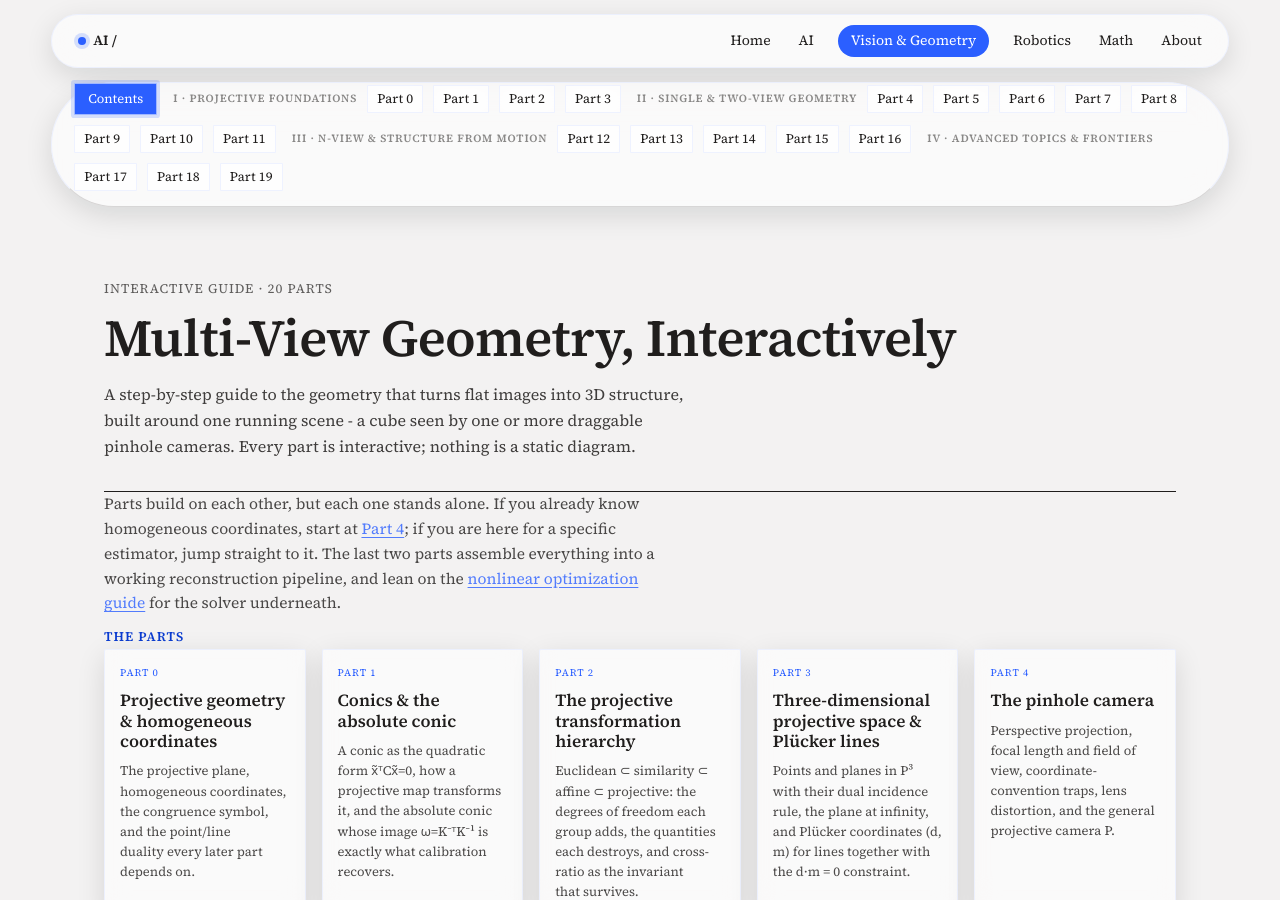
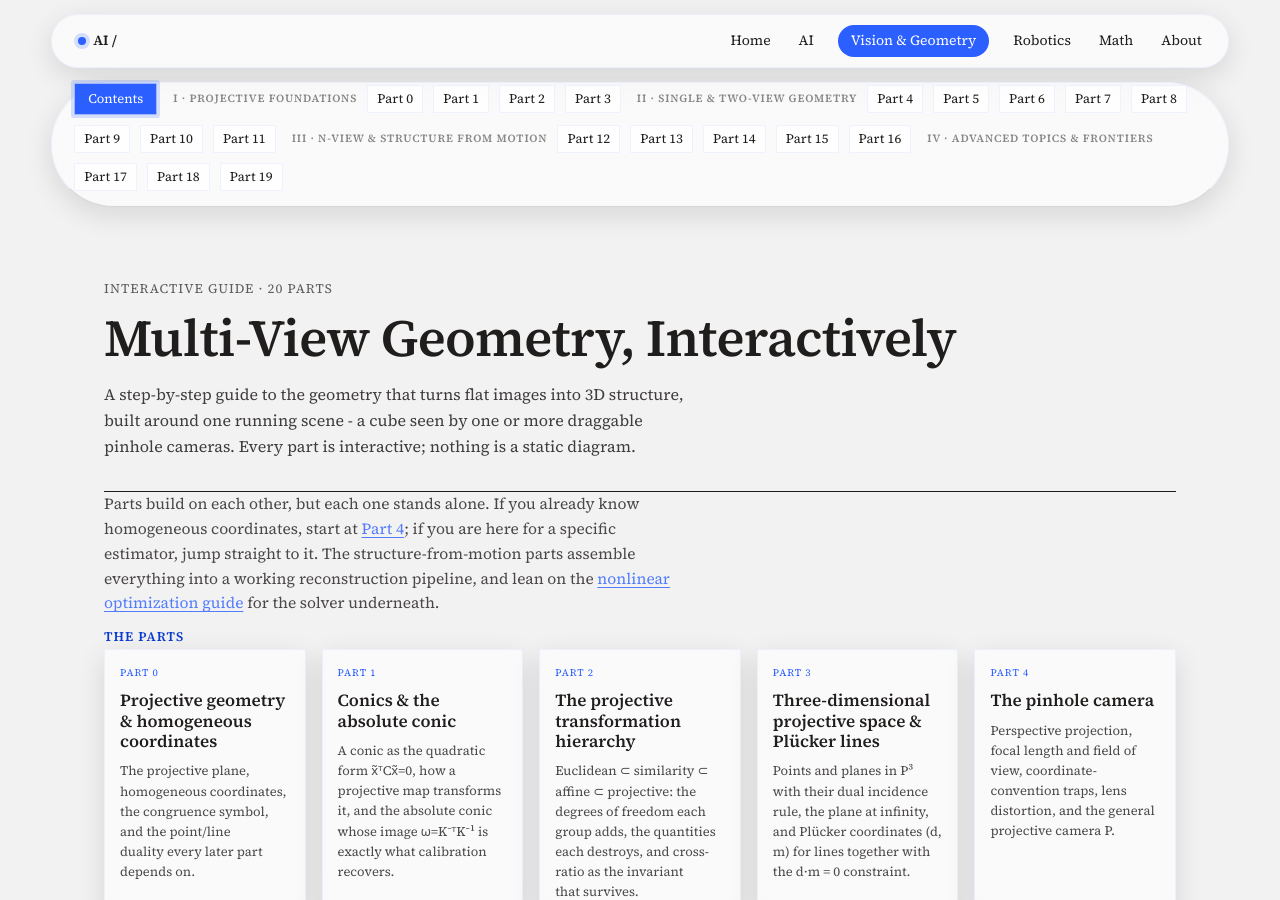
Before and after one commit to DenimPatel/AI, a Jekyll site: the page built from vision/multi-view-geometry/index.md, in a window 1280 px wide and 900 px high. Built offline with Jekyll 4.4.1, drawn with Linux system fonts in a browser that asks for light colours.

Commit message:
Finish multi-view geometry cross-reference and count sweep
Correct the hardcoded part numbers in the sfm, sfm-pipelines and beyond
section-kickers, fix the remaining stale Part-range references in
pinhole-camera and beyond, refresh the series hub description, and
update the shared page-count claims to 26.

```diff
--- a/vision/multi-view-geometry/beyond/index.html
+++ b/vision/multi-view-geometry/beyond/index.html
@@ -107,7 +107,7 @@ redirect_from:
 <main>
 <div class="wrap mvg">
   <section class="page-header">
-    <span class="section-kicker">Interactive guide · Part 15 of {{ site.data.series.multi_view_geometry.parts | size }}</span>
+    <span class="section-kicker">Interactive guide · Part 19 of {{ site.data.series.multi_view_geometry.parts | size }}</span>
     <h1>Beyond: SLAM, MVS &amp; Learned Geometry</h1>
     <p>Every part of this series so far — from Part 4's projection equation through Part 16's full structure-from-motion pipeline — ends at the same kind of answer: a <em>sparse</em> point cloud, with 3D coordinates only for the handful of pixels that got matched as features. This closing part is a survey of what the field builds on top of that. First, <strong>dense multi-view stereo</strong>, which pushes from "a few thousand matched points" to "a depth estimate at nearly every pixel," and fuses many such depth maps into one solid surface. Then the newest shift: <strong>neural and feed-forward methods</strong> (NeRF, 3D Gaussian Splatting, DUSt3R-style models) that replace pieces of this classical pipeline with learned components — while, in every case that has actually stuck, still leaning on the same projection equation, known or estimated camera poses, and multi-view consistency this guide spent eleven parts deriving. Finally, <strong>SLAM</strong>, the real-time sibling of everything covered so far — the same tracking-and-mapping problem, but online, frame by frame, under a latency budget. The goal here is to place these on the map you've already built, not to rebuild any of them from scratch.</p>
   </section>
@@ -271,7 +271,7 @@ redirect_from:
         <tr><td>SLAM front end</td><td>Per-frame feature tracking + PnP-style pose estimate against the existing map</td><td>Runs every frame, has to be fast</td></tr>
         <tr><td>SLAM back end</td><td>Windowed bundle adjustment (Part 15) over recent keyframes</td><td>Background thread; front end never waits on it</td></tr>
         <tr><td>Loop closure</td><td>Place recognition &rarr; new constraint &rarr; pose-graph optimization</td><td>Lighter cousin of full BA; fixes the drift Part 16 flagged</td></tr>
-        <tr><td>Visual-inertial</td><td>Fuses high-rate IMU data with vision</td><td>Bridges fast motion between frames; fixes the scale ambiguity from Parts 10 &amp; 14</td></tr>
+        <tr><td>Visual-inertial</td><td>Fuses high-rate IMU data with vision</td><td>Bridges fast motion between frames; fixes the scale ambiguity from Parts 10 &amp; 16</td></tr>
       </tbody>
     </table>
     </div>
--- a/vision/multi-view-geometry/index.md
+++ b/vision/multi-view-geometry/index.md
@@ -5,7 +5,7 @@ section: vision
 series: multi_view_geometry
 permalink: /vision/multi-view-geometry/
 subtitle: A step-by-step guide to the geometry that turns flat images into 3D structure, built around one running scene - a cube seen by one or more draggable pinhole cameras. Every part is interactive; nothing is a static diagram.
-description: An interactive, step-by-step guide to multi-view geometry - projection, calibration, epipolar geometry, homographies, triangulation, the trifocal tensor, bundle adjustment and full SfM pipelines.
+description: An interactive, step-by-step guide to multi-view geometry - projective foundations and conics, projection, calibration, epipolar geometry, homographies, triangulation, the five-point and affine-factorization solvers, the trifocal tensor, bundle adjustment, self-calibration, degenerate configurations and full SfM pipelines.
 ---
 
-<p class="section-lede" style="max-width:70ch;">Parts build on each other, but each one stands alone. If you already know homogeneous coordinates, start at <a href="{{ '/vision/multi-view-geometry/pinhole-camera/' | relative_url }}">Part 4</a>; if you are here for a specific estimator, jump straight to it. The last two parts assemble everything into a working reconstruction pipeline, and lean on the <a href="{{ '/vision/nonlinear-optimization/' | relative_url }}">nonlinear optimization guide</a> for the solver underneath.</p>
+<p class="section-lede" style="max-width:70ch;">Parts build on each other, but each one stands alone. If you already know homogeneous coordinates, start at <a href="{{ '/vision/multi-view-geometry/pinhole-camera/' | relative_url }}">Part 4</a>; if you are here for a specific estimator, jump straight to it. The structure-from-motion parts assemble everything into a working reconstruction pipeline, and lean on the <a href="{{ '/vision/nonlinear-optimization/' | relative_url }}">nonlinear optimization guide</a> for the solver underneath.</p>
--- a/vision/multi-view-geometry/pinhole-camera/index.html
+++ b/vision/multi-view-geometry/pinhole-camera/index.html
@@ -270,7 +270,7 @@ redirect_from:
       x_distorted = x<sub>r</sub> + &#916;x&nbsp;&nbsp;&nbsp;&nbsp;y_distorted = y<sub>r</sub> + &#916;y
     </div>
     <p>Positive <var>k&#8321;</var> pushes points away from center faster than linearly (<strong>pincushion</strong>); negative <var>k&#8321;</var> pulls them in (<strong>barrel</strong> — the classic wide-angle "fisheye bulge"). <var>k&#8322;, k&#8323;</var> refine the curve further out; <var>p&#8321;, p&#8322;</var> capture a lens that isn't perfectly centered over the sensor. Only after this correction does the pixel formula from Step 1 apply: <code>x&#771; = K·(x_distorted, y_distorted, 1)</code>.</p>
-    <div class="mvg-warn">⚠️ <span><b>Why this matters for the rest of the series:</b> every later part — the essential/fundamental matrix, homographies, triangulation — is built on <code>x&#771; = K[R|t]X&#771;</code>, a strictly <em>linear</em> (projective) relationship. Distortion is <em>not</em> linear, and it breaks the one property projective transforms are supposed to preserve: straight 3D lines stop projecting to straight image lines. That's why every real pipeline <strong>undistorts</strong> the image (or just the matched point coordinates) as a preprocessing step, before any of the linear algebra in Parts 2&ndash;6 is allowed to touch the data.</span></div>
+    <div class="mvg-warn">⚠️ <span><b>Why this matters for the rest of the series:</b> every later part — the essential/fundamental matrix, homographies, triangulation — is built on <code>x&#771; = K[R|t]X&#771;</code>, a strictly <em>linear</em> (projective) relationship. Distortion is <em>not</em> linear, and it breaks the one property projective transforms are supposed to preserve: straight 3D lines stop projecting to straight image lines. That's why every real pipeline <strong>undistorts</strong> the image (or just the matched point coordinates) as a preprocessing step, before any of the linear algebra in Parts 5&ndash;9 is allowed to touch the data.</span></div>
     <p><strong>Undistorting</strong> means inverting the model above: given an observed distorted point <code>(x_d, y_d)</code>, find the <code>(x, y)</code> that produced it. There's no closed form, so OpenCV's <code>undistortPoints</code> (and this demo) use a few steps of fixed-point iteration, starting from the distorted point itself as a first guess:</p>
     <div class="mvg-math">x&#8320; = x_d, y&#8320; = y_d;&nbsp;&nbsp; repeat: r&#178; = x<sub>i</sub>&#178;+y<sub>i</sub>&#178;,&nbsp; radial = 1+k&#8321;r&#178;+k&#8322;r&#8308;+k&#8323;r&#8310;,&nbsp; x<sub>i</sub>&#8330;&#8321; = (x_d − &#916;x<sub>i</sub>)/radial,&nbsp; y<sub>i</sub>&#8330;&#8321; = (y_d − &#916;y<sub>i</sub>)/radial</div>
     <p>Play with it below: the grid is drawn as it would <em>actually</em> land on the sensor — perfectly straight world lines, forward-distorted by the sliders' <var>k</var>/<var>p</var> values. Toggle "recovered" to run the iteration above on those same distorted points and watch the straight grid come back.</p>
@@ -281,7 +281,7 @@ redirect_from:
       </div>
       <div class="mvg-canvas-wrap">
         <canvas id="s6-cube" width="480" height="360"></canvas>
-        <p class="mvg-canvas-hint">The same effect on a real scene: the cube projected with the sliders&#8217; distortion. Straight 3D edges (gray dashed = pinhole truth) bend on the sensor — this is why Parts 3&ndash;6 require undistorted points.</p>
+        <p class="mvg-canvas-hint">The same effect on a real scene: the cube projected with the sliders&#8217; distortion. Straight 3D edges (gray dashed = pinhole truth) bend on the sensor — this is why Parts 6&ndash;9 require undistorted points.</p>
       </div>
       <div class="mvg-controls">
         <div class="mvg-field"><label>k&#8321; (radial) <span class="val" id="s6-k1val"></span></label><input type="range" id="s6-k1" min="-0.5" max="0.5" step="0.005" value="-0.18"></div>
--- a/vision/multi-view-geometry/sfm-pipelines/index.html
+++ b/vision/multi-view-geometry/sfm-pipelines/index.html
@@ -107,7 +107,7 @@ redirect_from:
 <main>
 <div class="wrap mvg">
   <section class="page-header">
-    <span class="section-kicker">Interactive guide · Part 14 of {{ site.data.series.multi_view_geometry.parts | size }}</span>
+    <span class="section-kicker">Interactive guide · Part 16 of {{ site.data.series.multi_view_geometry.parts | size }}</span>
     <h1>Structure-from-Motion Pipelines</h1>
     <p>Every earlier part of this series built one piece of machinery in isolation — a fundamental or essential matrix between a pair (Part 6), a homography (Part 8), a triangulated point (Part 10), a resectioned camera (Part 11), a bundle-adjustment cost that cleans everything up at once (Part 15). A real system like <strong>COLMAP</strong> is the wiring diagram that turns those pieces into a pipeline: feed it an unordered folder of photos, and it has to decide which pairs overlap, where to start, how to grow one image at a time without drifting apart, and when to stop and re-optimize. This page is that wiring diagram, its "grow everything at once" alternative, and the honest fine print on what an <em>uncalibrated</em> reconstruction actually hands you before a further step called self-calibration is applied.</p>
   </section>
--- a/vision/multi-view-geometry/sfm/index.html
+++ b/vision/multi-view-geometry/sfm/index.html
@@ -118,7 +118,7 @@ redirect_from:
 <main>
 <div class="wrap mvg">
   <section class="page-header">
-    <span class="section-kicker">Interactive guide · Part 13 of {{ site.data.series.multi_view_geometry.parts | size }}</span>
+    <span class="section-kicker">Interactive guide · Part 15 of {{ site.data.series.multi_view_geometry.parts | size }}</span>
     <h1>Bundle Adjustment &amp; Structure from Motion</h1>
     <p>Every part so far used two or three cameras. Real reconstructions — a phone scan, a drone survey, a SLAM map — use dozens to thousands of views of hundreds of thousands of points. Making every camera and every point agree with every observation, all at once, is <strong>bundle adjustment</strong>: the payoff this whole series has been building toward, and the finale of this guide.</p>
   </section>
```
Also changed, not shown: other parts of vision/multi-view-geometry/beyond/index.html (+1 -1 lines), vision/guide-kit-demo/index.md (+1 -1 lines).
